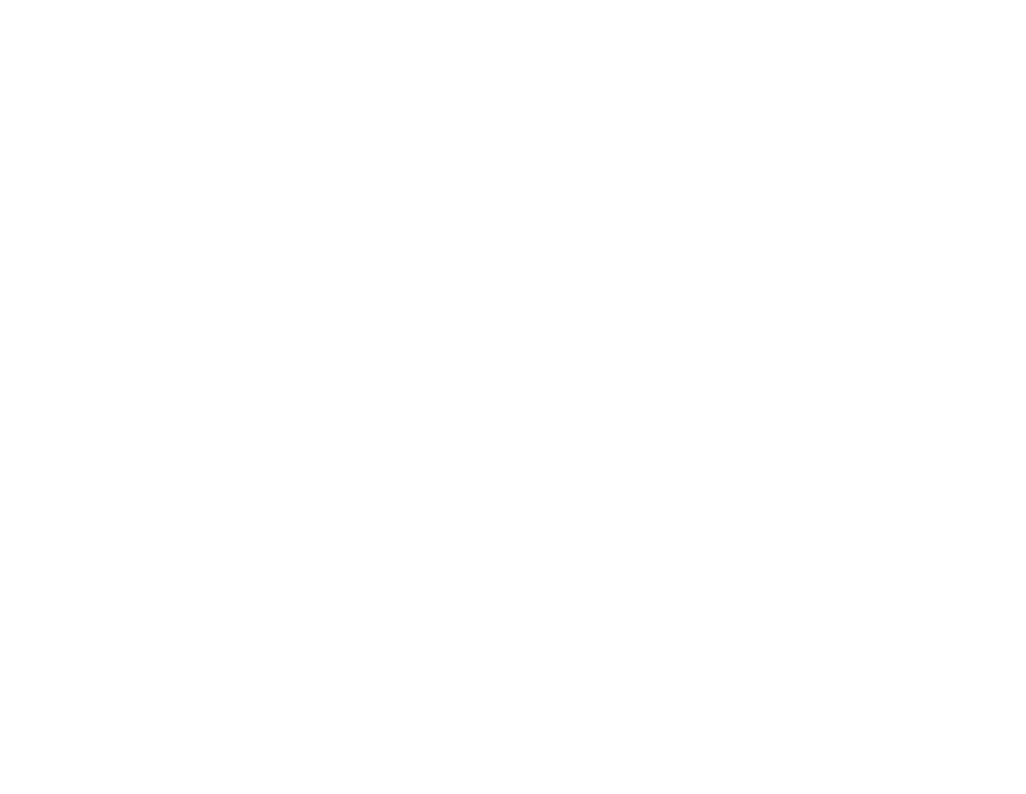
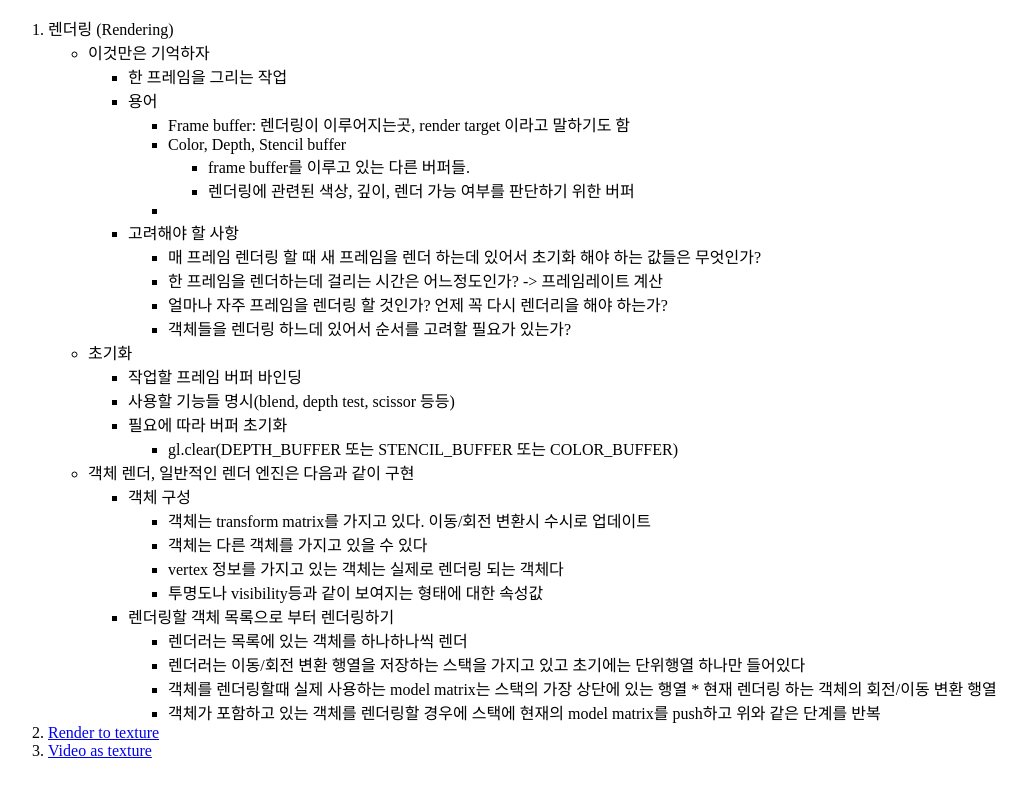
Before and after one commit to dansoonie/WebGL_ThreeJS, a plain HTML site: page Week5_Rendering/rendering.html in a window 1280 px wide. Shown: the whole page, without its empty margins (0-1026 px from the left). Drawn offline with Linux system fonts and the light colour scheme.

Commit message:
additional information in shader and create render page

```diff
--- a/Week5_Rendering/rendering.html
+++ b/Week5_Rendering/rendering.html
@@ -0,0 +1,62 @@
+<!DOCTYPE html>
+<html>
+<head>
+
+</head>
+<body>
+  <ol>
+    <li>렌더링 (Rendering)</li>
+    <ul>
+      <li>이것만은 기억하자</li>
+      <ul>
+        <li>한 프레임을 그리는 작업</li>
+        <li>용어</li>
+        <ul>
+          <li>Frame buffer: 렌더링이 이루어지는곳, render target 이라고 말하기도 함</li>
+          <li>Color, Depth, Stencil buffer</li>
+          <ul>
+            <li>frame buffer를 이루고 있는 다른 버퍼들.</li>
+            <li>렌더링에 관련된 색상, 깊이, 렌더 가능 여부를 판단하기 위한 버퍼</li>
+          </ul>
+          <li></li>
+        </ul>
+        <li>고려해야 할 사항</li>
+        <ul>
+          <li>매 프레임 렌더링 할 때 새 프레임을 렌더 하는데 있어서 초기화 해야 하는 값들은 무엇인가?</li>
+          <li>한 프레임을 렌더하는데 걸리는 시간은 어느정도인가? -> 프레임레이트 계산</li>
+          <li>얼마나 자주 프레임을 렌더링 할 것인가? 언제 꼭 다시 렌더리을 해야 하는가?</li>
+          <li>객체들을 렌더링 하느데 있어서 순서를 고려할 필요가 있는가?</li>
+        </ul>
+      </ul>
+      <li>초기화</li>
+      <ul>
+        <li>작업할 프레임 버퍼 바인딩</li>
+        <li>사용할 기능들 명시(blend, depth test, scissor 등등)</li>
+        <li>필요에 따라 버퍼 초기화</li>
+        <ul>
+          <li>gl.clear(DEPTH_BUFFER 또는 STENCIL_BUFFER 또는 COLOR_BUFFER)</li>
+        </ul>
+      </ul>
+      <li>객체 렌더, 일반적인 렌더 엔진은 다음과 같이 구현</li>
+      <ul>
+        <li>객체 구성</li>
+        <ul>
+          <li>객체는 transform matrix를 가지고 있다. 이동/회전 변환시 수시로 업데이트</li>
+          <li>객체는 다른 객체를 가지고 있을 수 있다</li>
+          <li>vertex 정보를 가지고 있는 객체는 실제로 렌더링 되는 객체다</li>
+          <li>투명도나 visibility등과 같이 보여지는 형태에 대한 속성값</li>
+        </ul>
+        <li>렌더링할 객체 목록으로 부터 렌더링하기</li>
+        <ul>
+          <li>렌더러는 목록에 있는 객체를 하나하나씩 렌더</li>
+          <li>렌더러는 이동/회전 변환 행열을 저장하는 스택을 가지고 있고 초기에는 단위행열 하나만 들어있다</li>
+          <li>객체를 렌더링할때 실제 사용하는 model matrix는 스택의 가장 상단에 있는 행열 * 현재 렌더링 하는 객체의 회전/이동 변환 행열
+          <li>객체가 포함하고 있는 객체를 렌더링할 경우에 스택에 현재의 model matrix를 push하고 위와 같은 단계를 반복</li>
+        </ul>
+      </ul>
+    </ul>
+    <li><a href="https://webglfundamentals.org/webgl/lessons/webgl-render-to-texture.html">Render to texture</a></li>
+    <li><a href="https://developer.mozilla.org/en-US/docs/Web/API/WebGL_API/Tutorial/Animating_textures_in_WebGL">Video as texture</a></li>
+  </ol>
+</body>
+</html>
```
Also changed, not shown: Week4_ShadersAndColors/shaders.html (+17 -0 lines).
